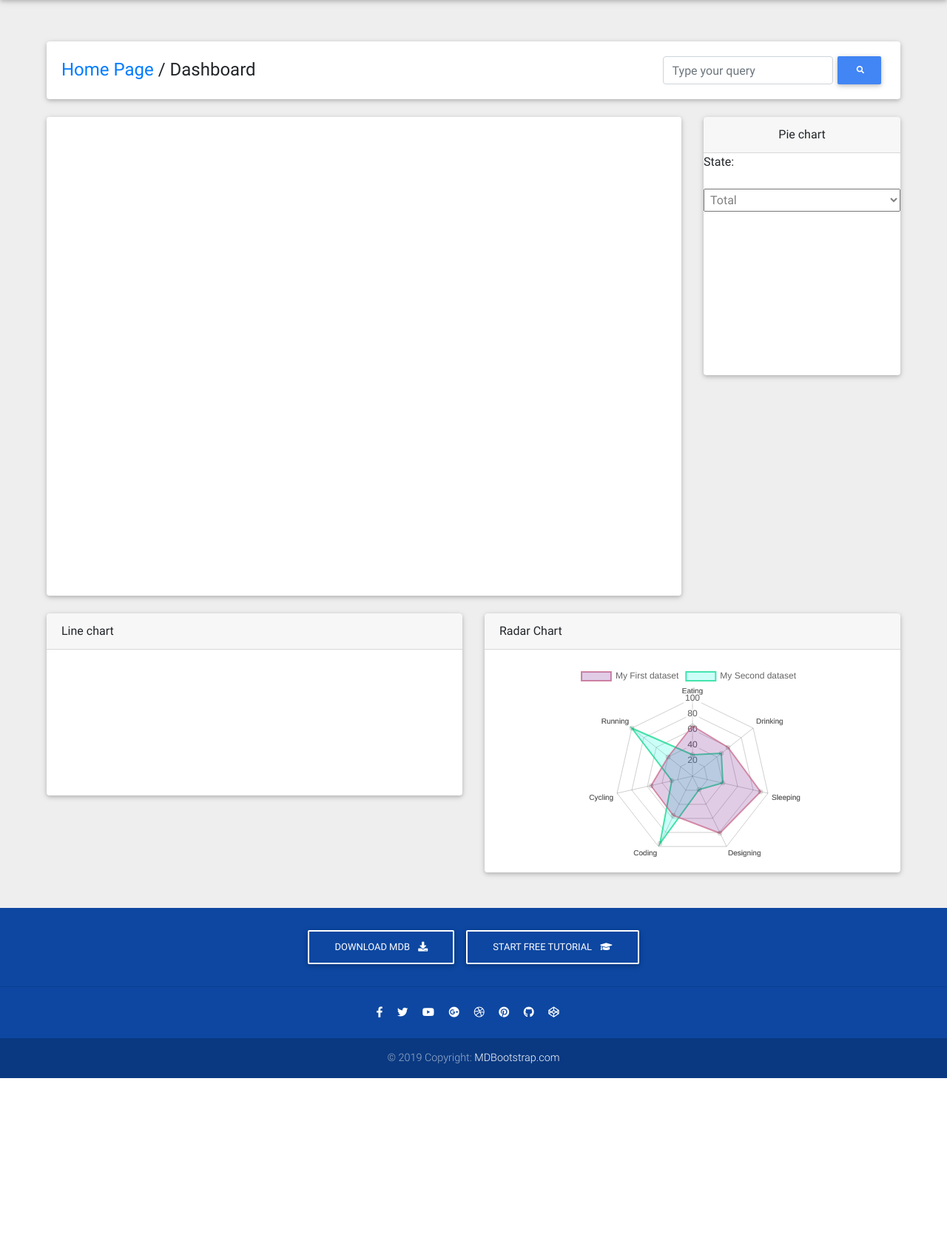
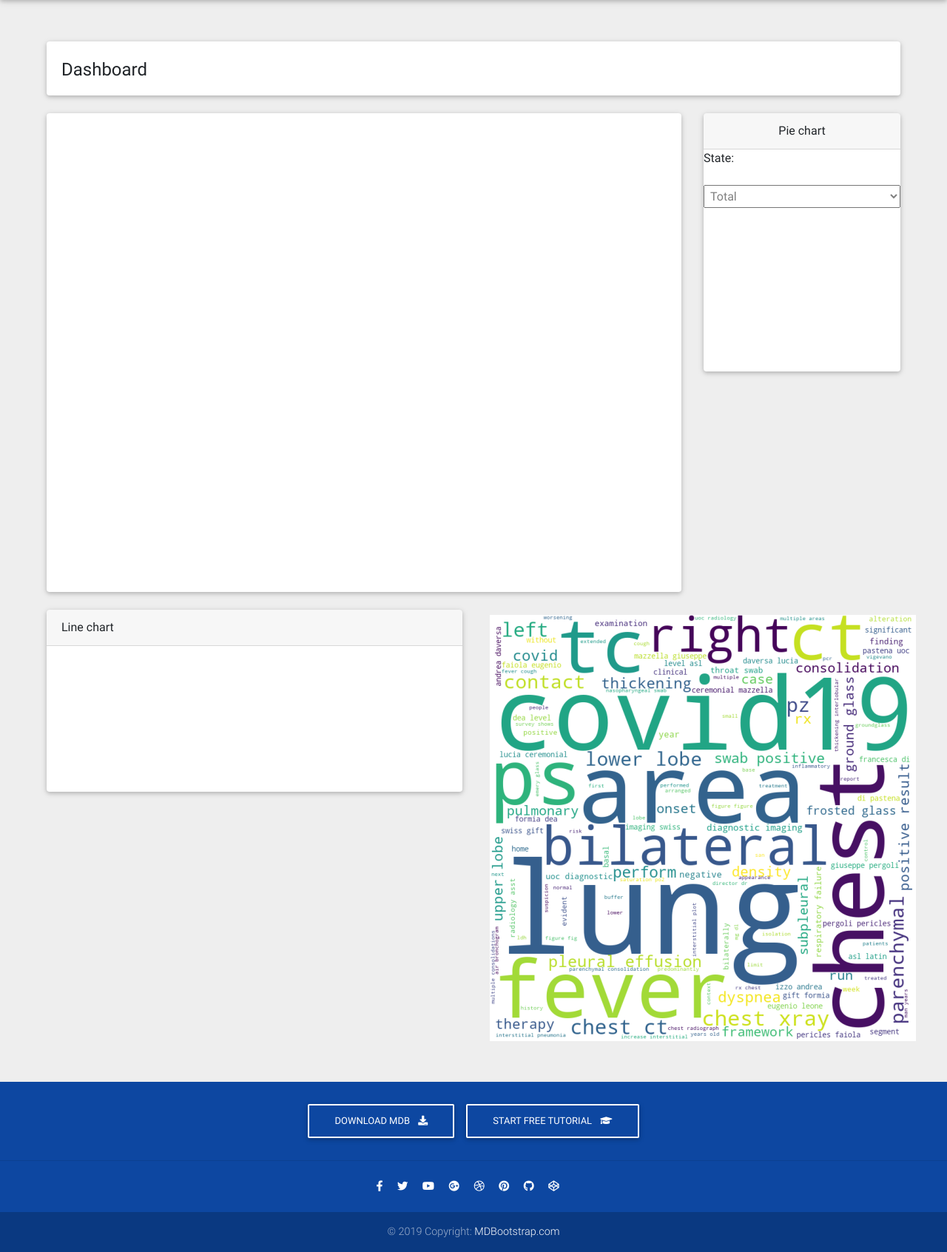
Before and after one commit to abhishekcodework/covinfo, a Flask app: page /dashboard in a window 1280 px wide. Shown: the part 64-1756 px from the top of the page at 74% size. Before the commit the page ends 1521 px from the top, so only its background shows below. Run offline with Flask 2, Linux system fonts and the light colour scheme; a map, chart or similar area stays blank; style sheets or scripts are compiled from the project's sources; some libraries are stand-ins or nearby versions.

Commit message:
edited_heroku3

```diff
--- a/templates/dashboard.html
+++ b/templates/dashboard.html
@@ -103,19 +103,10 @@ position:absolute;
         <div class="card-body d-sm-flex justify-content-between">
 
           <h4 class="mb-2 mb-sm-0 pt-1">
-            <a href="https://mdbootstrap.com/docs/jquery/" target="_blank">Home Page</a>
-            <span>/</span>
+
+
             <span>Dashboard</span>
           </h4>
-
-          <form class="d-flex justify-content-center">
-            <!-- Default input -->
-            <input type="search" placeholder="Type your query" aria-label="Search" class="form-control">
-            <button class="btn btn-primary btn-sm my-0 p" type="submit">
-              <i class="fas fa-search"></i>
-            </button>
-
-          </form>
 
         </div>
 
@@ -229,13 +220,13 @@ position:absolute;
       <div class="row wow fadeIn">
 
         <!--Grid column-->
-        <div class="col-lg-6 col-md-6 mb-4">
+        <div class="col-lg-6 col-md-6 mb-4" height="1000">
 
           <!--Card-->
-          <div class="card">
+          <div class="card" height="400">
 
             <!-- Card header -->
-            <div class="card-header">Line chart</div>
+            <div class="card-header" >Line chart</div>
 
             <!--Card content-->
             <div class="card-body">
@@ -254,19 +245,7 @@ position:absolute;
         <div class="col-lg-6 col-md-6 mb-4">
 
           <!--Card-->
-          <div class="card">
-
-            <!-- Card header -->
-            <div class="card-header">Radar Chart</div>
-
-            <!--Card content-->
-            <div class="card-body">
-
-              <canvas id="radarChart"></canvas>
-
-            </div>
-
-          </div>
+          <img src="{{ url_for('static', filename='img/download.png')}}"  class="my-custom-class" />
           <!--/.Card-->
 
         </div>
```
Also changed, not shown: static/img/download.png (added).
